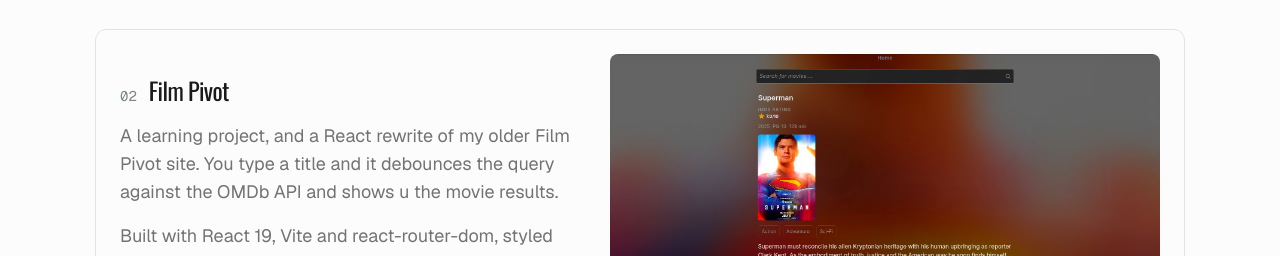
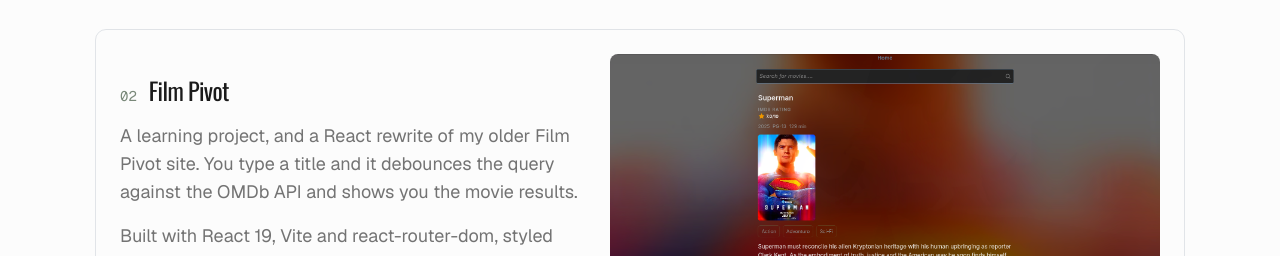
Before and after one commit to BayonetArch/portfolio, a Next.js app: page / in a window 1280 px wide. Shown: the part 1554-1810 px from the top of the page. Built offline with nearby package versions, Linux system fonts and the light colour scheme; a web font is replaced by a local one.

Commit message:
fixed a grammar mistake in a project desc

```diff
--- a/app/components/Projects.tsx
+++ b/app/components/Projects.tsx
@@ -37,7 +37,7 @@ const projects: Project[] = [
   {
     title: "Film Pivot",
     descs: [
-      "A learning project, and a React rewrite of my older Film Pivot site. You type a title and it debounces the query against the OMDb API and shows u the movie results.",
+      "A learning project, and a React rewrite of my older Film Pivot site. You type a title and it debounces the query against the OMDb API and shows you the movie results.",
       "Built with React 19, Vite and react-router-dom, styled with CSS Modules, animated with the View Transitions API, Deployed on Vercel.",
     ],
     projectLinks: [
```
